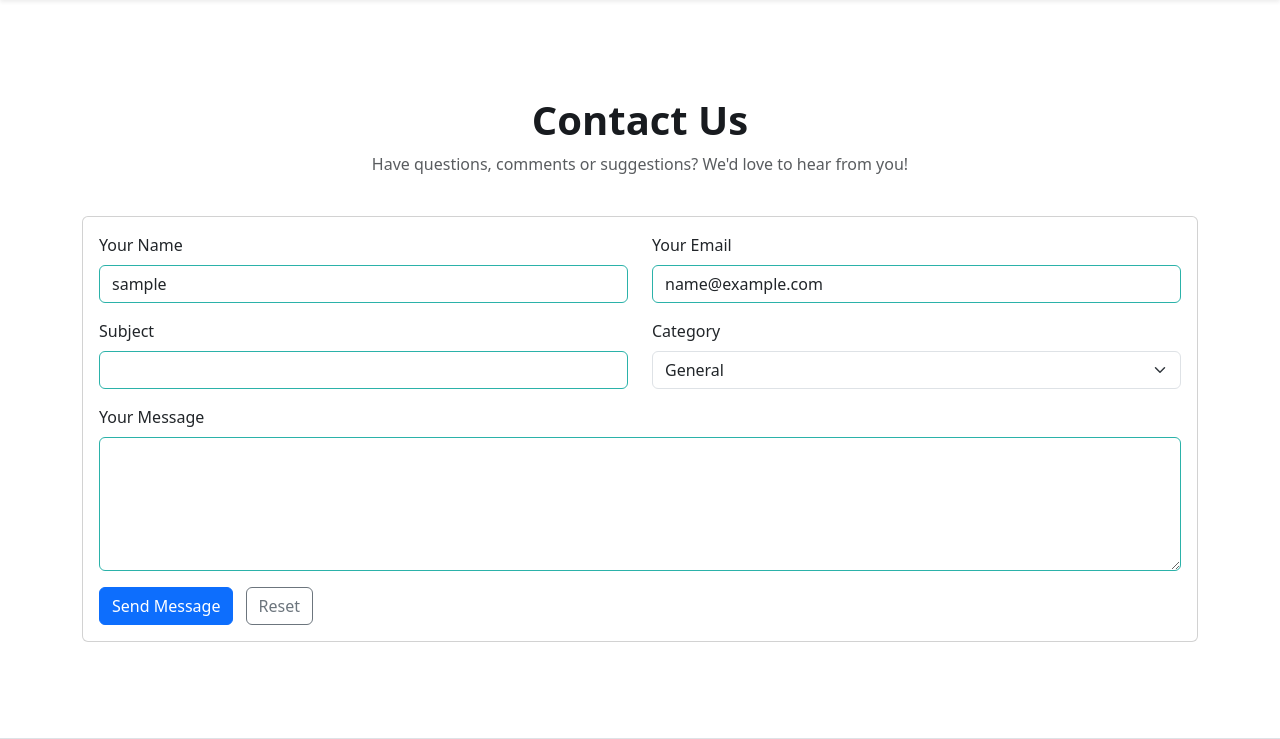
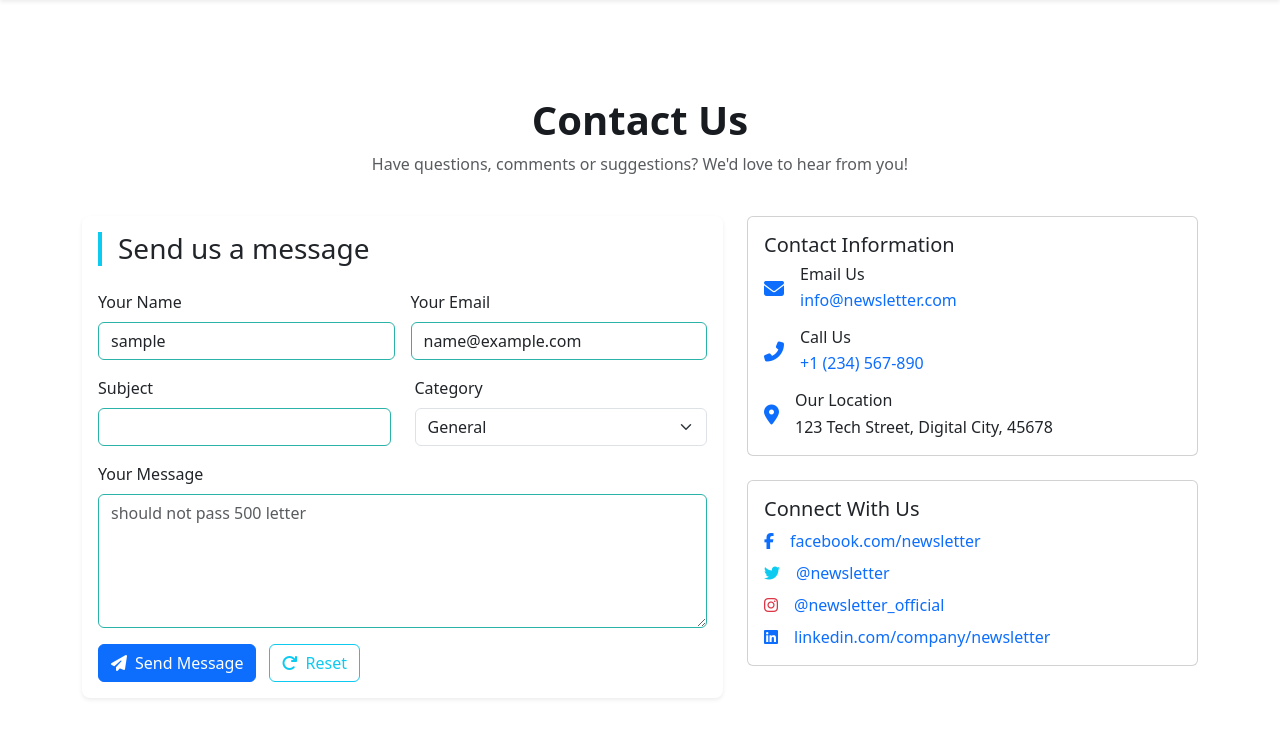
Before and after one commit to moatamen12/news-letter_website, a PHP site: page /contact.php in a window 1280 px wide. Shown: the part 56-795 px from the top of the page. Run offline with PHP 8.4, Linux system fonts and the light colour scheme; the visitor is signed in with stand-in values (Sample User, id 1); some libraries are stand-ins or nearby versions.

Commit message:
actuly fixing the contact logic

```diff
--- a/assets/js/validation_contact.js
+++ b/assets/js/validation_contact.js
@@ -5,13 +5,13 @@ import {
 } from './helpers_fun.js';
 
 document.addEventListener('DOMContentLoaded', function() {
-    const contactForm = document.getElementById('ContactForm');
+    const contactForm = document.getElementById('contactForm'); // Fixed case to match HTML
 
     if (contactForm) {
         contactForm.addEventListener('submit', function(event) {
             clearError(contactForm);
 
-            const username = document.getElementById('username');
+            const username = document.getElementById('contanct_username');
             const email = document.getElementById('email');
             const message = document.getElementById('message');
             let hasError = false;
@@ -53,20 +53,5 @@ document.addEventListener('DOMContentLoaded', function() {
             }
         });
 
-        // Handle category dropdown selection
-        const dropdownItems = document.querySelectorAll('.dropdown-item');
-        const categoryInput = document.getElementById('category');
-        const dropdownButton = document.querySelector('.dropdown-toggle');
-
-        if (dropdownItems && categoryInput && dropdownButton) {
-            dropdownItems.forEach(item => {
-                item.addEventListener('click', function(e) {
-                    e.preventDefault();
-                    const category = this.textContent.trim().toLowerCase();
-                    categoryInput.value = category;
-                    dropdownButton.textContent = this.textContent;
-                });
-            });
-        }
     }
 });
--- a/contact.php
+++ b/contact.php
@@ -1,24 +1,28 @@
 <?php
-    $page_title = 'Contact Us';
-    require_once 'includes/header.php';
-
-    // Start session if not already started
     if (session_status() === PHP_SESSION_NONE) {
         session_start();
     }
 
+    // Temporary debug (remove when done)
+    // var_dump($_SESSION);
+
+    $page_title = 'Contact Us';
+    require_once 'includes/header.php';
     // Get messages from session
     $contactErrors = $_SESSION['contact_errors'] ?? [];
     $contactError = $_SESSION['contact_error'] ?? '';
     $contactSuccess = $_SESSION['contact_success'] ?? '';
 
-    // Get form data if available (for refilling the form after validation error)
+    if (!empty($contactError)) {
+        $contactErrors[] = $contactError;
+    }
+
     $formData = $_SESSION['form_data'] ?? [];
 
-    // Clear session variables
+
     unset($_SESSION['contact_errors'], $_SESSION['contact_error'], $_SESSION['contact_success'], $_SESSION['form_data']);
 
-    // Check if user is logged in
+
     $isLoggedIn = isset($_SESSION['user_id']);
 ?>
 
@@ -32,19 +36,21 @@
 
     <!-- Success message -->
     <?php if (!empty($contactSuccess)): ?>
-    <div class="alert alert-success">
-        <i class="fas fa-check-circle me-2"></i><?= htmlspecialchars($contactSuccess) ?>
+    <div class="alert alert-success alert-dismissible fade show" role="alert">
+        <?= htmlspecialchars($contactSuccess) ?>
+        <button type="button" class="btn-close" data-bs-dismiss="alert" aria-label="Close"></button>
     </div>
     <?php endif; ?>
 
-    <!-- Login error message -->
-    <?php if (!empty($contactError)): ?>
-    <div class="alert alert-warning">
-        <i class="fas fa-exclamation-triangle me-2"></i><?= htmlspecialchars($contactError) ?>
-        <div class="mt-3">
-            <a href="login.php" class="btn btn-primary me-2">Log In</a>
-            <a href="index.php" class="btn btn-secondary">Back to Home</a>
-        </div>
+    <!-- Error messages -->
+    <?php if (!empty($contactErrors)): ?>
+    <div class="alert alert-danger alert-dismissible fade show" role="alert">
+        <ul class="mb-0">
+            <?php foreach ($contactErrors as $error): ?>
+                <li><?= htmlspecialchars($error) ?></li>
+            <?php endforeach; ?>
+        </ul>
+        <button type="button" class="btn-close" data-bs-dismiss="alert" aria-label="Close"></button>
     </div>
     <?php endif; ?>
 
@@ -65,25 +71,32 @@
     <div class="alert alert-info">
         <h5>Login Required</h5>
         <p>You need to be logged in to send us a message.</p>
-        <a href="login.php" class="btn btn-primary me-2">Log In</a>
-        <a href="register.php" class="btn btn-outline-primary">Register</a>
+        <a href="#" class="btn btn-primary me-2" data-bs-toggle="modal" data-bs-target="#LoginModal">Log In</a>
+        <a href="#" class="btn btn-outline-primary" data-bs-toggle="modal" data-bs-target="#subscribeModal">Register</a>
     </div>
 
     <?php else: ?>
     <!-- Contact form - only shown for logged in users -->
-    <div class="card">
-        <div class="card-body">
-            <form action="controllers/contact_msg.php" method="post">
-                <div class="row mb-3">
+    <div class="row g-4">
+        <!-- Form Column -->
+        <div class="col-lg-7 mb-4">
+            <div class="card border-0 rounded-3 shadow-sm">
+                <div class="card-body ">
+                    <h3 class="mb-4 border-start border-4 border-info ps-3">Send us a message</h3>
+                    <form action="controllers/contact_msg.php" method="post" id="contactForm">
+                        <input type="hidden" name="form_submitted" value="1" />
+                        <div class="row mb-3 g-3">
                             <div class="col-md-6 mb-3 mb-md-0">
                                 <label for="username" class="form-label">Your Name</label>
-                        <input type="text" class="form-control" id="username" name="username"
-                            value="<?= htmlspecialchars($formData['username'] ?? $_SESSION['username'] ?? '') ?>">
+                                <input type="text" class="form-control" id="contanct_username" name="contanct_username"
+                                    value="<?= htmlspecialchars($formData['username'] ?? $_SESSION['username'] ?? '') ?>"/>
+
                             </div>
                             <div class="col-md-6">
                                 <label for="email" class="form-label">Your Email</label>
                                 <input type="email" class="form-control" id="email" name="email"
-                            value="<?= htmlspecialchars($formData['email'] ?? $_SESSION['email'] ?? '') ?>">
+                                    value="<?= htmlspecialchars($formData['email'] ?? $_SESSION['email'] ?? '') ?>"/>
+
                             </div>
                         </div>
 
@@ -91,30 +104,102 @@
                             <div class="col-md-6 mb-3 mb-md-0">
                                 <label for="subject" class="form-label">Subject</label>
                                 <input type="text" class="form-control" id="subject" name="subject"
-                            value="<?= htmlspecialchars($formData['subject'] ?? '') ?>">
+                                    value="<?= htmlspecialchars($formData['subject'] ?? '') ?>"/>
+
                             </div>
                             <div class="col-md-6">
                                 <label for="category" class="form-label">Category</label>
                                 <select class="form-select" id="category" name="category">
                                     <option value="general" <?= ($formData['category'] ?? '') === 'general' ? 'selected' : '' ?>>General</option>
-                            <option value="technical" <?= ($formData['category'] ?? '') === 'technical' ? 'selected' : '' ?>>Technical Support</option>
-                            <option value="billing" <?= ($formData['category'] ?? '') === 'billing' ? 'selected' : '' ?>>Billing</option>
-                            <option value="feature" <?= ($formData['category'] ?? '') === 'feature' ? 'selected' : '' ?>>Feature Request</option>
-                            <option value="feedback" <?= ($formData['category'] ?? '') === 'feedback' ? 'selected' : '' ?>>Feedback</option>
+                                    <option value="Technical Support" <?= ($formData['category'] ?? '') === 'Technical Support' ? 'selected' : '' ?>>Technical Support</option>
+                                    <option value="complaint" <?= ($formData['category'] ?? '') === 'complaint' ? 'selected' : '' ?>>Complaint</option>
+                                    <option value="Suggestion" <?= ($formData['category'] ?? '') === 'Suggestion' ? 'selected' : '' ?>>Suggestion</option>
                                 </select>
                             </div>
                         </div>
 
                         <div class="mb-3">
                             <label for="message" class="form-label">Your Message</label>
-                    <textarea class="form-control" id="message" name="message" rows="5"><?= htmlspecialchars($formData['message'] ?? '') ?></textarea>
+                            <textarea class="form-control" id="message" name="message" rows="5" placeholder="should not pass 500 letter "><?= htmlspecialchars($formData['message'] ?? '') ?></textarea>
                         </div>
 
                         <div>
-                    <button type="submit" class="btn btn-primary">Send Message</button>
-                    <button type="reset" class="btn btn-outline-secondary ms-2">Reset</button>
+                            <button type="submit" class="btn btn-primary"><i class="fas fa-paper-plane me-2"></i>Send Message</button>
+                            <button type="reset" class="btn btn-outline-info ms-2"><i class="fas fa-redo me-2"></i>Reset</button>
                         </div>
                     </form>
+                </div>
+            </div>
+        </div>
+
+        <!-- Contact Info Column -->
+        <div class="col-lg-5">
+            <!-- Contact Information Card -->
+            <div class="card mb-4">
+                <div class="card-body">
+                    <h5 class="card-title">Contact Information</h5>
+                    <div class="mb-3 d-flex align-items-center">
+                        <div class="me-3">
+                            <i class="fas fa-envelope fa-lg text-primary"></i>
+                        </div>
+                        <div>
+                            <h6 class="mb-1">Email Us</h6>
+                            <a href="mailto:info@newsletter.com" class="text-decoration-none">info@newsletter.com</a>
+                        </div>
+                    </div>
+                    <div class="mb-3 d-flex align-items-center">
+                        <div class="me-3">
+                            <i class="fas fa-phone-alt fa-lg text-primary"></i>
+                        </div>
+                        <div>
+                            <h6 class="mb-1">Call Us</h6>
+                            <a href="tel:+1234567890" class="text-decoration-none">+1 (234) 567-890</a>
+                        </div>
+                    </div>
+                    <div class="d-flex align-items-center">
+                        <div class="me-3">
+                            <i class="fas fa-map-marker-alt fa-lg text-primary"></i>
+                        </div>
+                        <div>
+                            <h6 class="mb-1">Our Location</h6>
+                            <p class="mb-0">123 Tech Street, Digital City, 45678</p>
+                        </div>
+                    </div>
+                </div>
+            </div>
+
+            <!-- Social Media Card -->
+            <div class="card">
+                <div class="card-body">
+                    <h5 class="card-title">Connect With Us</h5>
+                    <ul class="list-unstyled mb-0">
+                        <li class="mb-2">
+                            <a href="#" class="text-decoration-none d-flex align-items-center">
+                                <i class="fab fa-facebook-f me-3 text-primary"></i>
+                                <span>facebook.com/newsletter</span>
+                            </a>
+                        </li>
+                        <li class="mb-2">
+                            <a href="#" class="text-decoration-none d-flex align-items-center">
+                                <i class="fab fa-twitter me-3 text-info"></i>
+                                <span>@newsletter</span>
+                            </a>
+                        </li>
+                        <li class="mb-2">
+                            <a href="#" class="text-decoration-none d-flex align-items-center">
+                                <i class="fab fa-instagram me-3 text-danger"></i>
+                                <span>@newsletter_official</span>
+                            </a>
+                        </li>
+                        <li>
+                            <a href="#" class="text-decoration-none d-flex align-items-center">
+                                <i class="fab fa-linkedin me-3 text-primary"></i>
+                                <span>linkedin.com/company/newsletter</span>
+                            </a>
+                        </li>
+                    </ul>
+                </div>
+            </div>
         </div>
     </div>
     <?php endif; ?>
--- a/controllers/logout.php
+++ b/controllers/logout.php
@@ -1,5 +1,8 @@
 <?php
-session_start();
+    if (session_status() === PHP_SESSION_NONE) {
+        session_start();
+    }
+
 
 // Clear all session variables
 $_SESSION = array();
--- a/includes/footer.php
+++ b/includes/footer.php
@@ -77,6 +77,6 @@
     <!-- Password visibility toggle and validation  -->
     <script type="module" src="assets/js/helpers_fun.js"></script>
     <script type="module" src="assets/js/validation_forms.js"></script>
-
+    <script type="module" src="assets/js/validation_contact.js"></script>
     </body>
 </html>
```
Also changed, not shown: acount.php (added, +12 -0 lines), controllers/contact_msg.php (+49 -2 lines). Lines whose indentation alone changed are shown as unchanged.
